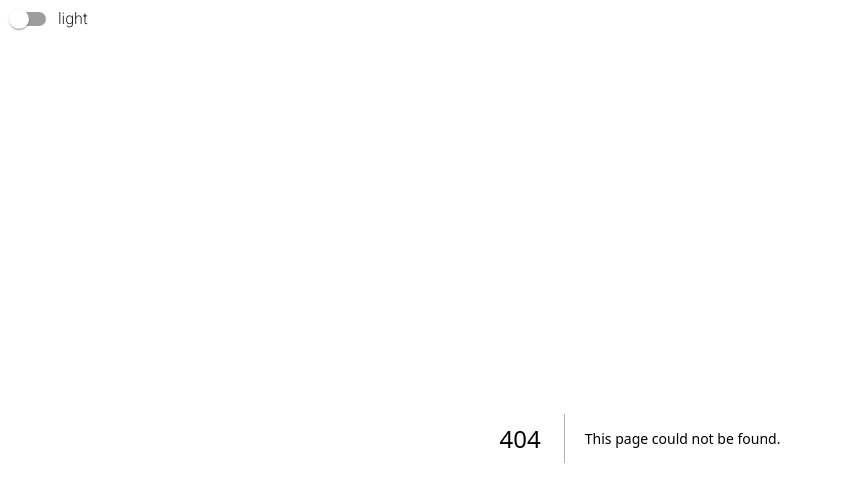
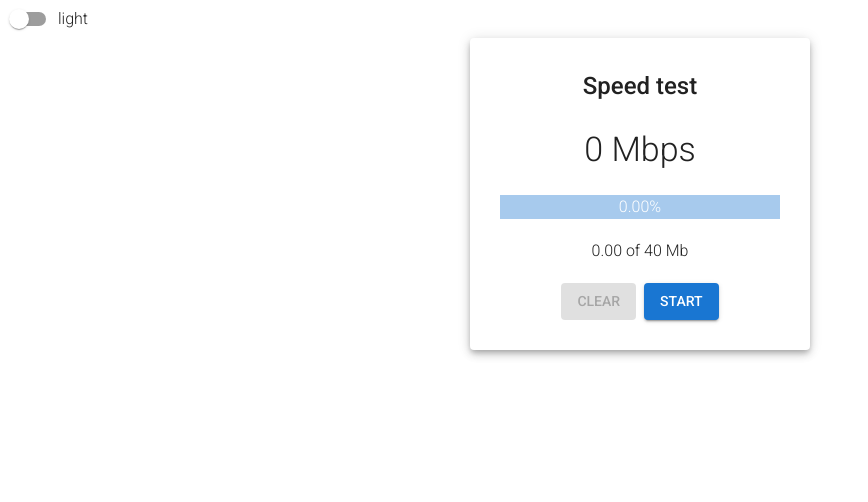
Before and after one commit to LeonShus/play-app, a Next.js app: page /speed-test in a window 1280 px wide. Before the commit this address had no page. Shown: the top 502 px of the page, without its empty margins (0-868 px from the left). Built offline with nearby package versions, Linux system fonts and the light colour scheme.

Commit message:
add speed test

```diff
--- a/eslint.config.mjs
+++ b/eslint.config.mjs
@@ -18,6 +18,12 @@ const eslintConfig = [
       "@typescript-eslint/no-unused-vars": "off", // отключаем правило
     },
   },
+  {
+    files: ['src/**'],
+    rules: {
+      'react-hooks/exhaustive-deps': 'off',
+    }
+  }
 
 ];
 
--- /dev/null
+++ b/src/app/api/download-test/route.ts
@@ -0,0 +1,42 @@
+import { NextResponse } from "next/server";
+
+export const dynamic = "force-dynamic";
+
+export async function GET(request: Request) {
+  const { searchParams } = new URL(request.url);
+  // Размер в байтах
+  const size = Number(searchParams.get("size"));
+
+  // Создаем поток для чтения данных
+  const stream = new ReadableStream({
+    start(controller) {
+      const chunkSize = 1024 * 1024; // 1MB chunks
+      let sent = 0;
+
+      const pushData = () => {
+        if (sent >= size) {
+          controller.close();
+          return;
+        }
+
+        const chunk = Buffer.alloc(Math.min(chunkSize, size - sent));
+        controller.enqueue(chunk);
+        sent += chunk.length;
+
+        // Имитация задержки для более плавного прогресса
+        setTimeout(pushData, 10);
+      };
+
+      pushData();
+    },
+  });
+
+  return new NextResponse(stream, {
+    headers: {
+      "Content-Type": "application/octet-stream",
+      // Кладем размер файла
+      "Content-Length": size.toString(),
+      "Content-Disposition": 'attachment; filename="speedtest.bin"',
+    },
+  });
+}
--- /dev/null
+++ b/src/app/speed-test/page.tsx
@@ -0,0 +1,5 @@
+import { SpeedTest } from "@/components/SpeedTest";
+
+export default function SpeedTestPage() {
+  return <SpeedTest />;
+}
--- /dev/null
+++ b/src/components/SpeedTest/index.ts
@@ -0,0 +1 @@
+export { SpeedTest} from './ui/SpeedTest'
--- /dev/null
+++ b/src/components/SpeedTest/ui/SpeedTest.tsx
@@ -0,0 +1,175 @@
+"use client";
+
+import { Text } from "@/components/Text";
+import { Box, Button, LinearProgress, Paper } from "@mui/material";
+import { useEffect, useRef, useState } from "react";
+import { StyledProgressWrapper } from "./styled";
+import { biteToMb } from "./utils";
+
+const TEST_SIZE = 40;
+
+export const SpeedTest = () => {
+  const [downloadSpeed, setDownloadSpeed] = useState<number | null>(0);
+  const [progressPercent, setProgressPercent] = useState(0);
+  const [isTesting, setIsTesting] = useState(false);
+  const [fileSize] = useState(biteToMb(TEST_SIZE)); // 20MB
+  const startTimeRef = useRef<number>(0);
+  const loadedRef = useRef<number>(0);
+
+  const downloadSize = ((fileSize * progressPercent) / biteToMb(100)).toFixed(
+    2
+  );
+
+  const testDownloadSpeed = async ({ signal }: { signal: AbortSignal }) => {
+    setIsTesting(true);
+    setDownloadSpeed(0);
+    setProgressPercent(0);
+    loadedRef.current = 0;
+    startTimeRef.current = performance.now();
+
+    try {
+      const response = await fetch(`/api/download-test?size=${fileSize}`, {
+        signal,
+      });
+
+      if (!response.body) {
+        throw new Error("No response body");
+      }
+
+      const reader = response.body.getReader();
+
+      // Размер файла в байтах
+      const contentLength = parseInt(
+        response.headers.get("Content-Length") || "0"
+      );
+
+      // Для расчета скорости
+
+      let lastMeasuredTime = startTimeRef.current;
+      let lastMeasuredLoaded = 0;
+
+      while (true) {
+        const { done, value } = await reader.read();
+        if (done) break;
+
+        // Сетаем размер в байтах
+        loadedRef.current += value?.length || 0;
+        const currentProgress = (loadedRef.current / contentLength) * 100;
+        setProgressPercent(currentProgress);
+
+        // Расчет текущей скорости (каждые 500ms)
+        const now = performance.now();
+        if (now - lastMeasuredTime >= 500) {
+          const chunkTime = (now - lastMeasuredTime) / 1000; // в секундах
+          const chunkLoaded = (loadedRef.current - lastMeasuredLoaded) * 8; // в битах
+          const currentSpeed = chunkLoaded / biteToMb(chunkTime); // Mbps
+
+          setDownloadSpeed(parseFloat(currentSpeed.toFixed(2)));
+
+          lastMeasuredTime = now;
+          lastMeasuredLoaded = loadedRef.current;
+        }
+
+        // Финальный расчет средней скорости
+        // Отрабатывает когда скорость большая
+        const totalTime = (performance.now() - startTimeRef.current) / 1000;
+
+        const averageSpeed = (contentLength * 8) / biteToMb(totalTime);
+        setDownloadSpeed(parseFloat(averageSpeed.toFixed(2)));
+      }
+    } catch {
+      //   console.error("Speed test failed:", error);
+    } finally {
+      setIsTesting(false);
+    }
+  };
+
+  useEffect(() => {
+    const controller = new AbortController();
+    if (isTesting) {
+      testDownloadSpeed({ signal: controller.signal });
+    }
+
+    return () => {
+      controller.abort();
+    };
+  }, [isTesting]);
+
+  return (
+    <Box sx={{ display: "flex", justifyContent: "center" }}>
+      <Paper
+        elevation={5}
+        sx={{
+          display: "flex",
+          flexDirection: "column",
+
+          gap: "20px",
+
+          alignItems: "center",
+          padding: "30px",
+
+          maxWidth: "340px",
+          width: "100%",
+        }}
+      >
+        <Text text={"Speed test"} size={24} weight={500} />
+
+        <div>
+          <Text text={downloadSpeed + " Mbps"} size={34} />
+        </div>
+
+        <StyledProgressWrapper>
+          <Text
+            className="progress_text"
+            text={progressPercent.toFixed(2) + "%"}
+          />
+
+          <LinearProgress
+            variant="determinate"
+            sx={{ width: "100%", height: "24px" }}
+            value={progressPercent}
+          />
+        </StyledProgressWrapper>
+
+        <div className="flex gap-2">
+          <Text text={`${downloadSize} of ${TEST_SIZE} Mb`} />
+        </div>
+
+        <div className="flex gap-2">
+          {Boolean(progressPercent) && isTesting && (
+            <Button
+              variant="contained"
+              onClick={() => {
+                setIsTesting(false);
+              }}
+            >
+              Stop
+            </Button>
+          )}
+
+          {!isTesting && (
+            <Button
+              disabled={!Boolean(progressPercent)}
+              variant="contained"
+              onClick={() => {
+                setProgressPercent(0);
+                setDownloadSpeed(0);
+              }}
+            >
+              Clear
+            </Button>
+          )}
+
+          <Button
+            variant="contained"
+            onClick={() => {
+              setIsTesting(true);
+            }}
+          >
+            Start
+          </Button>
+        </div>
+      </Paper>
+    </Box>
+  );
+};
--- /dev/null
+++ b/src/components/SpeedTest/ui/styled.ts
@@ -0,0 +1,14 @@
+import { styled } from "@mui/material";
+
+export const StyledProgressWrapper = styled("div")({
+  width: "100%",
+  position: "relative",
+
+  ".progress_text": {
+    position: "absolute",
+    zIndex: "1",
+    color: "#fff",
+    left: "50%",
+    transform: "translate(-50%)",
+  },
+});
--- /dev/null
+++ b/src/components/SpeedTest/ui/utils.ts
@@ -0,0 +1,3 @@
+export const biteToMb = (bite: number) => {
+  return bite * 1024 * 1024;
+};
--- a/src/components/Text/ui/Text.tsx
+++ b/src/components/Text/ui/Text.tsx
@@ -7,14 +7,16 @@ export const Text = ({
   size = 16,
   weight = 300,
   sx,
+  className = "",
 }: {
   text: string | ReactNode;
   size?: number;
   weight?: number;
   sx?: SxProps<Theme>;
+  className?: string;
 }) => {
   return (
-    <StyledText sx={sx} size={size} weight={weight}>
+    <StyledText className={className} sx={sx} size={size} weight={weight}>
       {text}
     </StyledText>
   );
--- a/src/middleware.ts
+++ b/src/middleware.ts
@@ -10,7 +10,7 @@ export default auth((req) => {
   // Закрытые пути
   // const closedPaths: string[] = [];
 
-  const publicPath: string[] = ["/auth/login", "/auth/register"];
+  const publicPath: string[] = ["/auth/login", "/auth/register", "/speed-test"];
 
   const isPublic = publicPath.includes(nextUrl.pathname);
 
```
Also changed, not shown: src/app/api/auth/[...nextauth]/route.ts (renamed from src/api/auth/[...nextauth]/route.ts).
